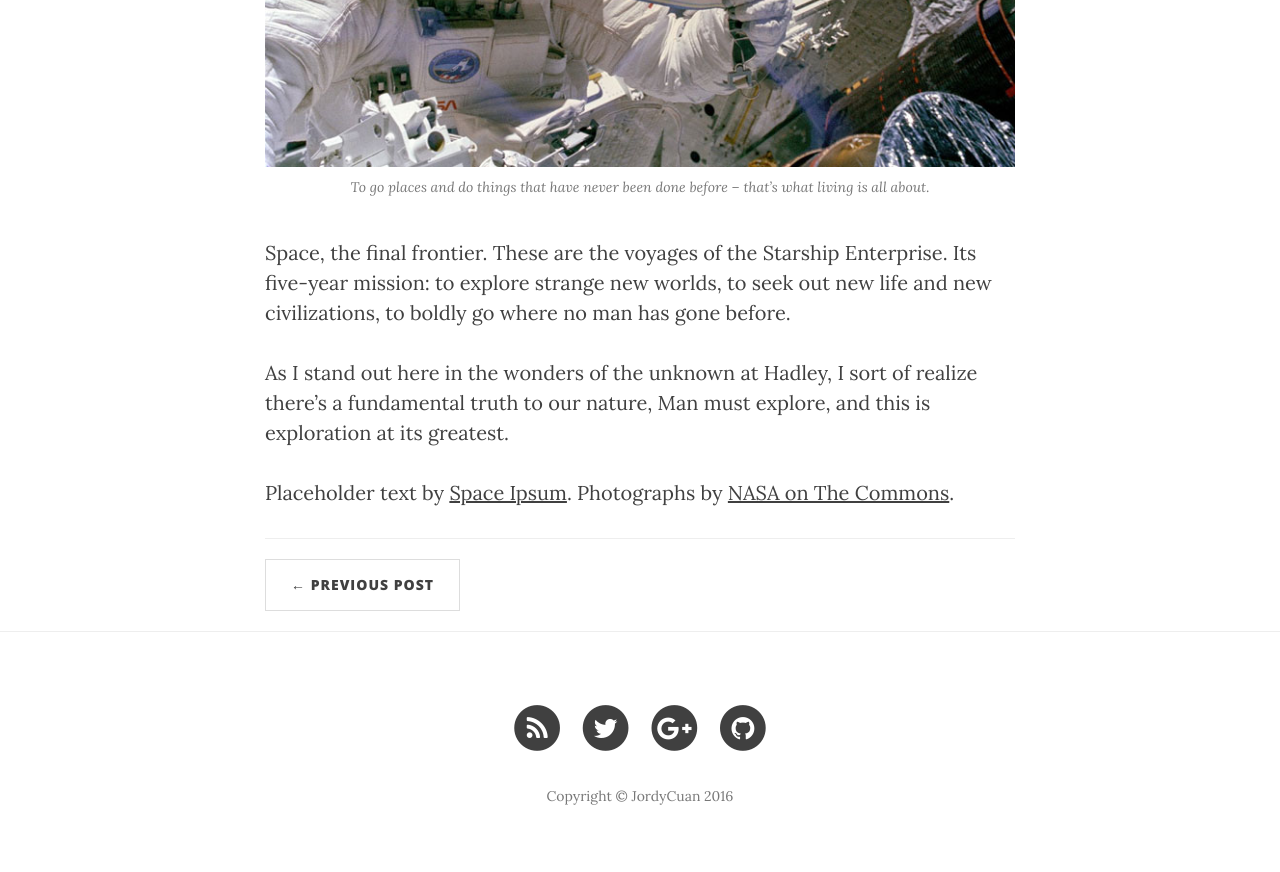
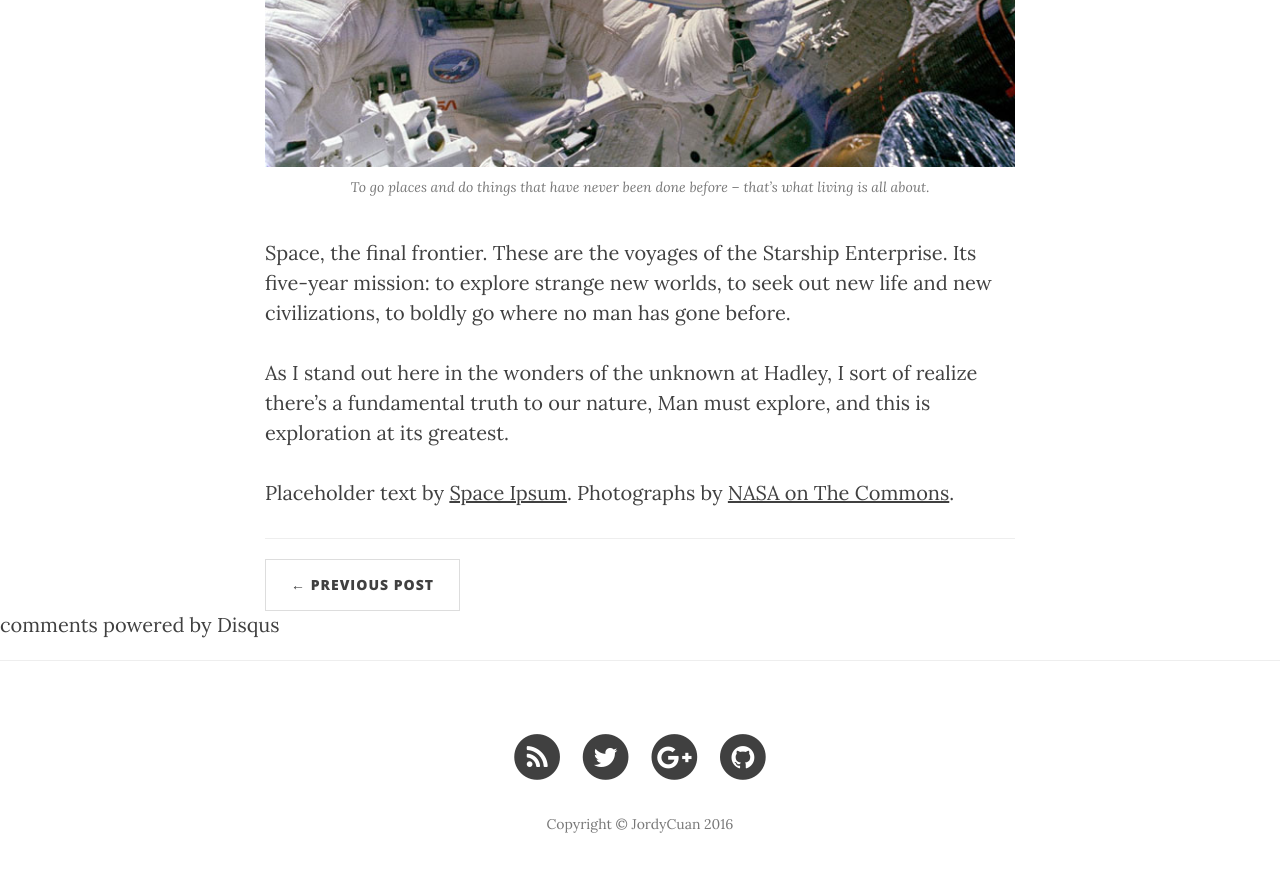
Before and after one commit to JordyCuan/jordycuan.github.io, a Jekyll site: the page built from _posts/2014-09-24-man-must-explore.markdown, in a window 1280 px wide and 900 px high, scrolled down 2529 px. Shown: the top 872 px of the window. Built offline with Jekyll 4.4.1, drawn with Linux system fonts in a browser that asks for light colours; nearby versions of some CDN libraries; comment, search, counter and statistics services are not loaded; some of the changed lines change nothing that is shown.

Commit message:
Fix Disqus

```diff
--- a/_includes/comments.html
+++ b/_includes/comments.html
@@ -1,25 +1,19 @@
 {% if page.comments %}
 <!-- Add Disqus comments. -->
 <div id="disqus_thread"></div>
-<script>
-    /**
-     *  RECOMMENDED CONFIGURATION VARIABLES: EDIT AND UNCOMMENT THE SECTION BELOW TO INSERT DYNAMIC VALUES FROM YOUR PLATFORM OR CMS.
-     *  LEARN WHY DEFINING THESE VARIABLES IS IMPORTANT: https://disqus.com/admin/universalcode/#configuration-variables
-     */
-    /*
-    var disqus_config = function () {
-        this.page.url = PAGE_URL;  // Replace PAGE_URL with your page's canonical URL variable
-        this.page.identifier = PAGE_IDENTIFIER; // Replace PAGE_IDENTIFIER with your page's unique identifier variable
-    };
-    */
-    (function() {  // DON'T EDIT BELOW THIS LINE
-        var d = document, s = d.createElement('script');
+<script type="text/javascript">
+  /* * * CONFIGURATION VARIABLES: EDIT BEFORE PASTING INTO YOUR WEBPAGE * * */
+  var disqus_shortname = 'jordycr'; // required: replace example with your forum shortname
+  var disqus_identifier = '{{ page.id }}';
+  alert(disqus_identifier);
 
-        s.src = '//jordycr.disqus.com/embed.js';
-
-        s.setAttribute('data-timestamp', +new Date());
-        (d.head || d.body).appendChild(s);
-    })();
+  /* * * DON'T EDIT BELOW THIS LINE * * */
+  (function() {
+    var dsq = document.createElement('script'); dsq.type = 'text/javascript'; dsq.async = true;
+    dsq.src = '//' + disqus_shortname + '.disqus.com/embed.js';
+    (document.getElementsByTagName('head')[0] || document.getElementsByTagName('body')[0]).appendChild(dsq);
+  })();
 </script>
-<noscript>Please enable JavaScript to view the <a href="https://disqus.com/?ref_noscript" rel="nofollow">comments powered by Disqus.</a></noscript>
+<noscript>Please enable JavaScript to view the <a href="http://disqus.com/?ref_noscript">comments powered by Disqus.</a></noscript>
+<a href="http://disqus.com" class="dsq-brlink">comments powered by <span class="logo-disqus">Disqus</span></a>
 {% endif %}
--- a/_layouts/default.html
+++ b/_layouts/default.html
@@ -9,8 +9,6 @@
 
     {{ content }}
 
-    {% include comments.html %}
-
     {% include footer.html %}
 
 </body>
--- a/_layouts/post.html
+++ b/_layouts/post.html
@@ -1,5 +1,6 @@
 ---
 layout: default
+comments: True
 ---
 
 <!-- Post Header -->
@@ -47,4 +48,6 @@
     </div>
 </article>
 
+{% include comments.html %}
+
 <hr>
```
